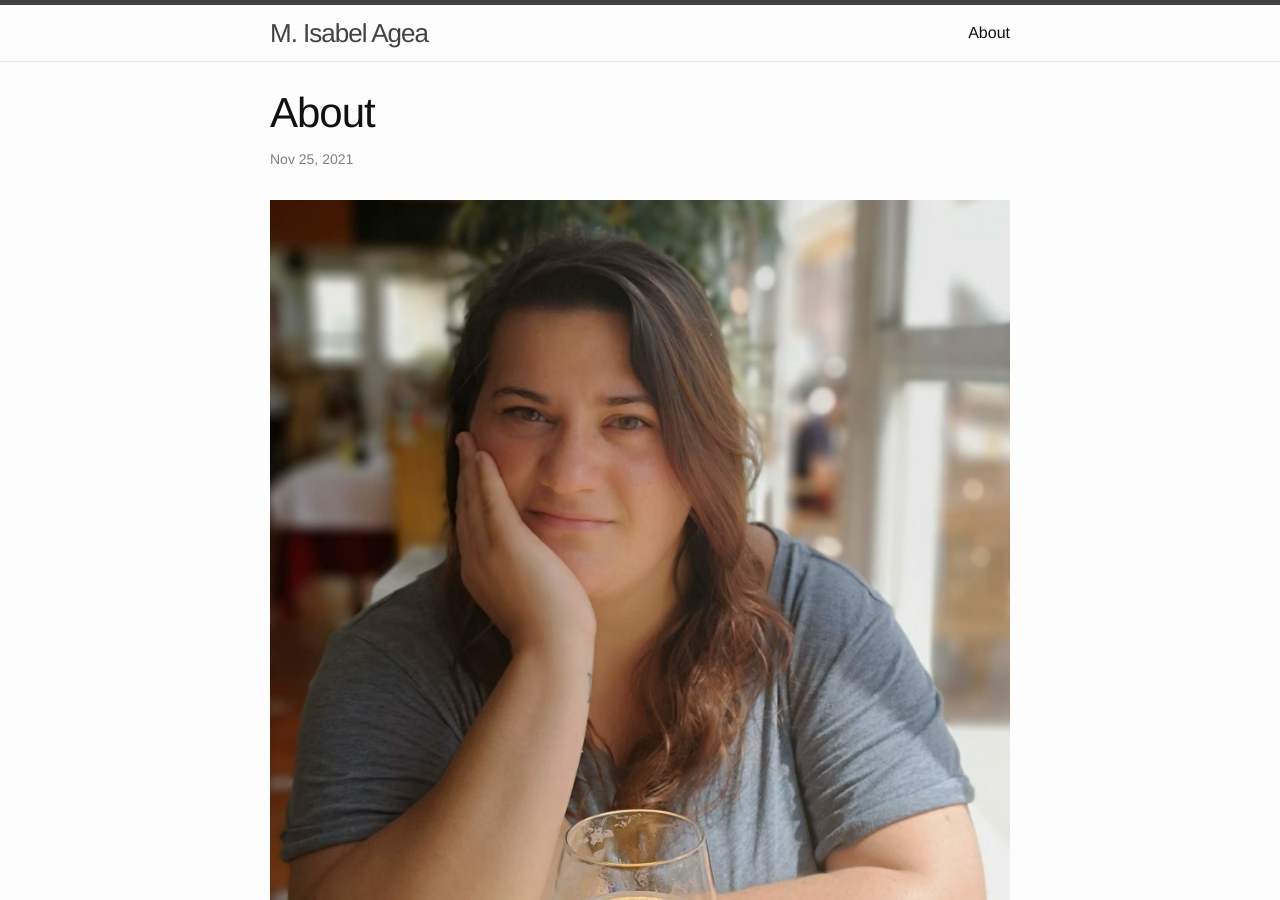
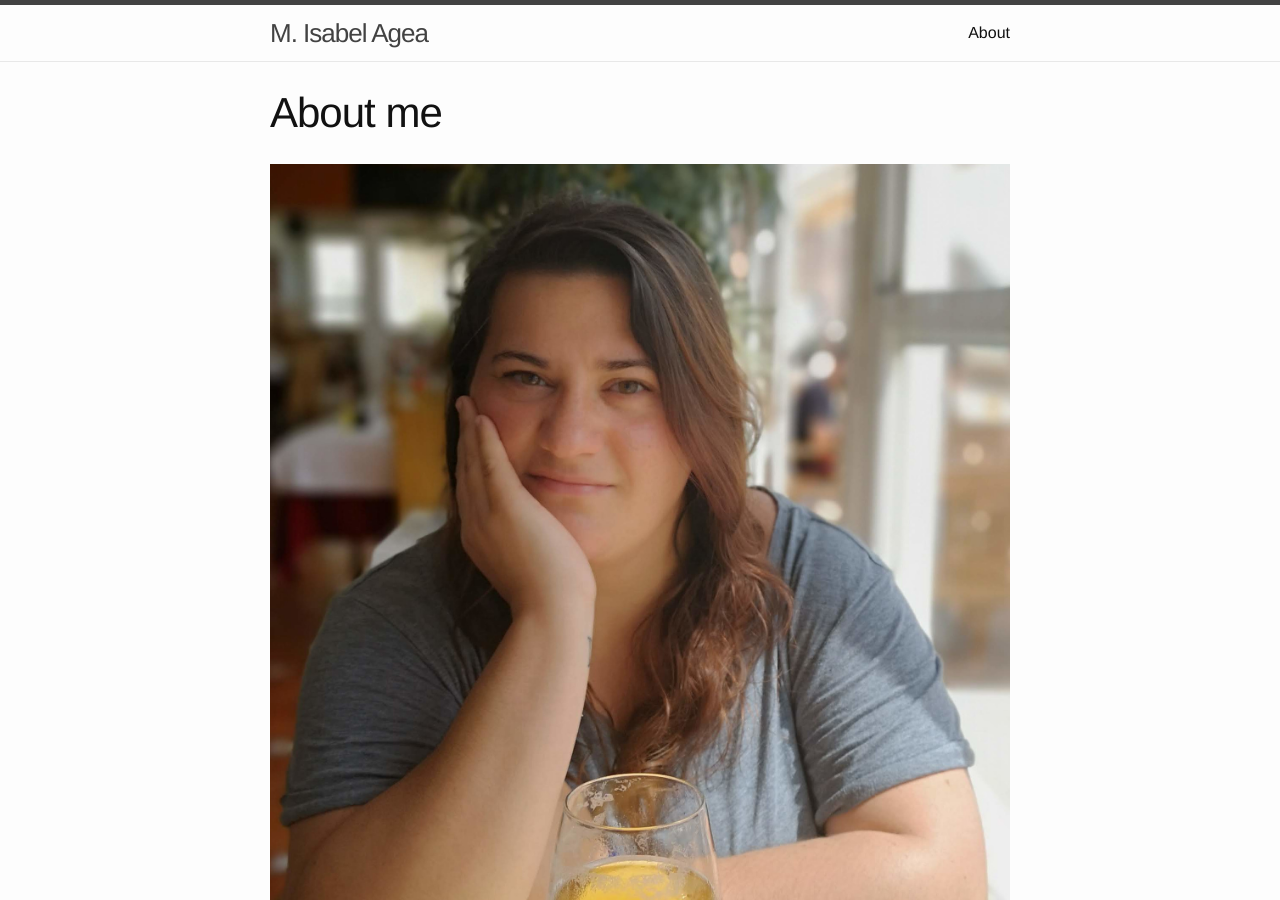
Before and after one commit to Iagea/iagea.github.io, a Jekyll site: the page built from _posts/2021-11-25-about-me.markdown, in a window 1280 px wide and 900 px high. Built offline with Jekyll 4.4.1, drawn with Linux system fonts in a browser that asks for light colours.

```diff
--- a/_posts/2021-11-25-about.markdown
+++ b/_posts/2021-11-25-about-me.markdown
@@ -1,6 +1,6 @@
 ---
-layout: post
-title:  "About"
+layout: page
+title:  "About me"
 categories: jekyll update
 ---
 ![Image](/assests/terraceo2.jpg)
```
